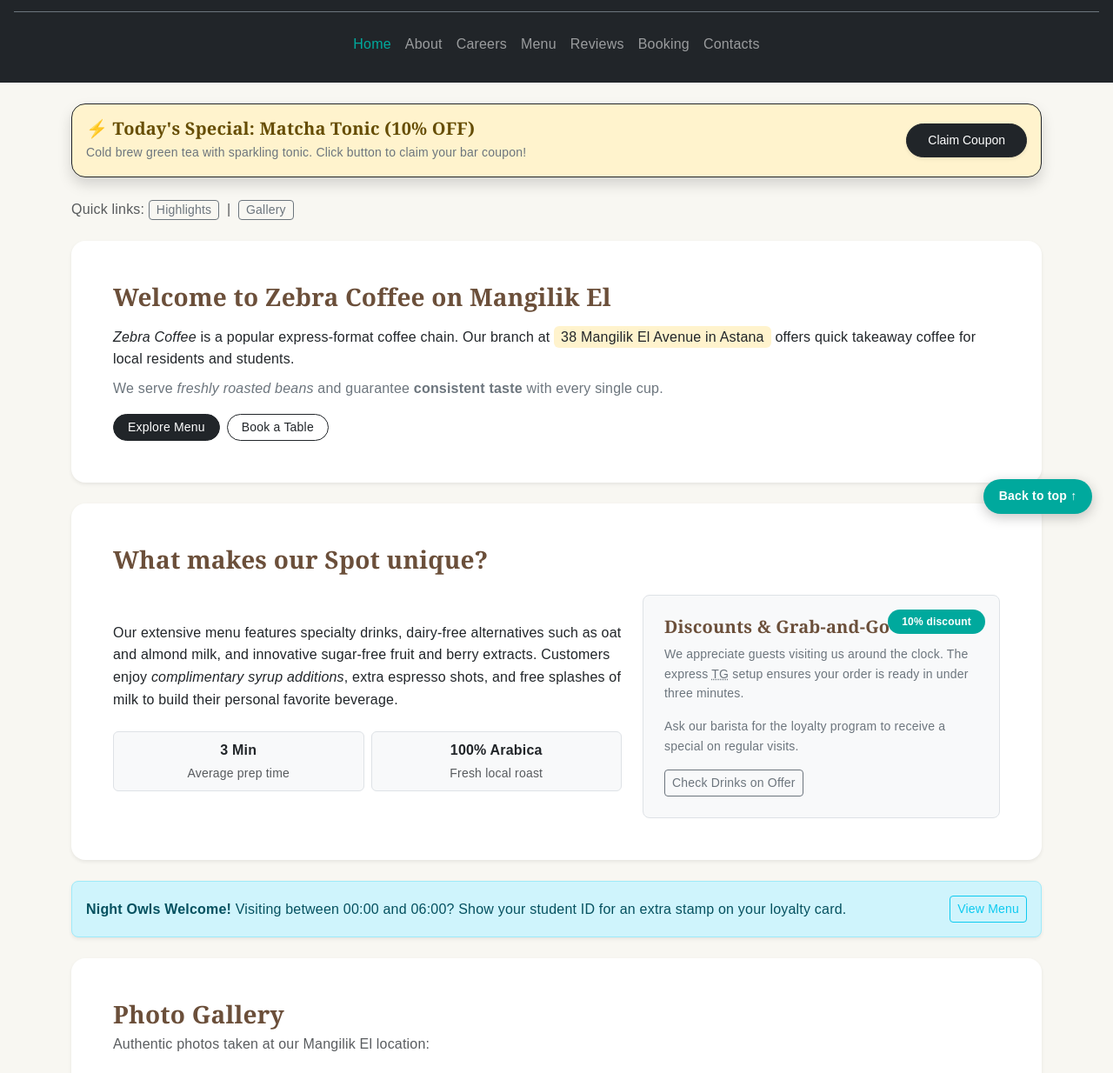
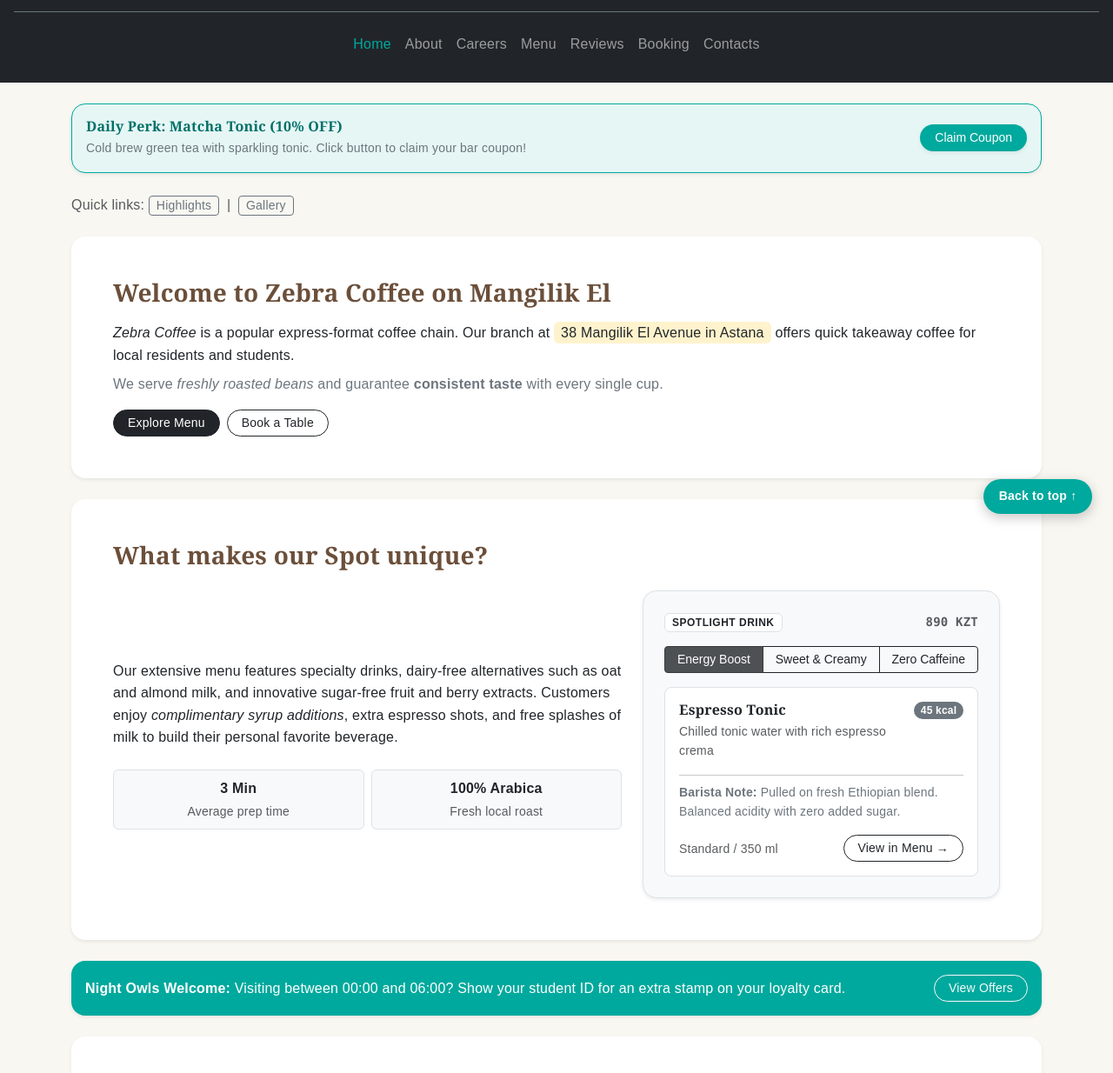
Before and after one commit to doni888-md/assignment1_zebracoffee, a plain HTML site: page index.html in a window 1280 px wide. Shown: the part 185-1419 px from the top of the page at 87% size. Drawn offline with nearby package versions, Linux system fonts and the light colour scheme.

Commit message:
add some shanges

```diff
--- a/index.html
+++ b/index.html
@@ -69,11 +69,12 @@
             </div>
         </section>
 
-        <!-- Highlights Section with Nested Grid -->
-        <section id="highlights" class="card shadow-sm border-0 p-4 p-md-5 mb-4 rounded-4">
+        <!-- Highlights Section with Interactive Spotlight Widget -->
+        <section id="highlights" class="card shadow-sm border-0 p-4 p-md-5 mb-4 rounded-4 bg-white">
             <h2 class="h3 fw-bold mb-4 text-center text-md-start">What makes our Spot unique?</h2>
 
             <div class="row g-4 align-items-center">
+                <!-- Left Column: Highlights Info -->
                 <div class="col-12 col-lg-7">
                     <p class="mb-3">
                         Our extensive menu features specialty drinks, dairy-free alternatives
@@ -83,7 +84,6 @@
                         favorite beverage.
                     </p>
 
-                    <!-- Nested Row inside column -->
                     <div class="row g-2 pt-2">
                         <div class="col-6">
                             <div class="p-2 border rounded text-center bg-light">
@@ -100,31 +100,58 @@
                     </div>
                 </div>
 
+                <!-- Right Column: Interactive Spotlight Widget (Instead of static discounts) -->
                 <div class="col-12 col-lg-5">
-                    <aside class="p-4 rounded-3 border position-relative bg-light">
-                        <span class="badge position-absolute top-0 end-0 m-3 px-3 py-2 rounded-pill badge-zebra fw-bold">
-                            10% discount
-                        </span>
+                    <div class="card border rounded-4 shadow-sm p-4 bg-light position-relative" id="drink-widget-box">
+                        <div class="d-flex justify-content-between align-items-center mb-3">
+                            <span class="badge bg-white text-dark border px-2 py-1 fw-bold text-uppercase" style="letter-spacing: 0.5px;">
+                                Spotlight Drink
+                            </span>
+                            <span class="small fw-semibold text-muted font-monospace" id="widget-price">890 KZT</span>
+                        </div>
 
-                        <h3 class="h5 fw-bold mb-2">Discounts &amp; Grab-and-Go</h3>
-                        <p class="small text-secondary mb-3">
-                            We appreciate guests visiting us around the clock. The express <abbr title="To-Go format">TG</abbr> setup ensures your order is ready in under three minutes.
-                        </p>
-                        <p class="small text-secondary mb-3">
-                            Ask our barista for the loyalty program to receive a special on regular visits.
-                        </p>
-                        <a href="menu.html" class="btn btn-outline-secondary btn-sm" id="hero-discount-link">Check Drinks on Offer</a>
-                    </aside>
+                        <!-- Filter Buttons (Energy / Sweet / Zero) -->
+                        <div class="btn-group btn-group-sm w-100 mb-3" role="group" id="drink-preset-filters">
+                            <button type="button" class="btn btn-dark active filter-preset-btn" data-preset="energy">Energy Boost</button>
+                            <button type="button" class="btn btn-outline-dark filter-preset-btn" data-preset="sweet">Sweet &amp; Creamy</button>
+                            <button type="button" class="btn btn-outline-dark filter-preset-btn" data-preset="zero">Zero Caffeine</button>
+                        </div>
+
+                        <!-- Target Display Box -->
+                        <div id="drink-display-panel" class="bg-white p-3 rounded-3 border">
+                            <div class="d-flex justify-content-between align-items-start">
+                                <div>
+                                    <h3 class="h6 fw-bold text-dark mb-1" id="drink-title">Espresso Tonic</h3>
+                                    <p class="small text-muted mb-2" id="drink-subtitle">Chilled tonic water with rich espresso crema</p>
+                                </div>
+                                <span class="badge bg-secondary rounded-pill" id="drink-calories">45 kcal</span>
+                            </div>
+
+                            <hr class="my-2">
+
+                            <div class="small text-secondary mb-3" id="drink-details">
+                                <strong>Barista Note:</strong> Pulled on fresh Ethiopian blend. Balanced acidity with zero added sugar.
+                            </div>
+
+                            <div class="d-flex justify-content-between align-items-center">
+                                <span class="small text-muted" id="drink-portion">Standard / 350 ml</span>
+                                <a href="menu.html" class="btn btn-sm btn-outline-dark rounded-pill px-3" id="drink-order-link">View in Menu &rarr;</a>
+                            </div>
+                        </div>
+                    </div>
                 </div>
             </div>
         </section>
 
-        <!-- Bootstrap Alert Component -->
-        <div class="alert alert-info d-flex align-items-center justify-content-between mb-4 shadow-sm rounded-3" role="alert" id="student-promo-alert">
-            <div>
-                <strong>Night Owls Welcome!</strong> Visiting between 00:00 and 06:00? Show your student ID for an extra stamp on your loyalty card.
-            </div>
-            <a href="menu.html" class="btn btn-sm btn-outline-info text-nowrap ms-3 d-none d-sm-inline-block" id="promo-alert-btn">View Menu</a>
+        <!-- Zebra Teal Night Owls Alert -->
+        <div class="d-flex align-items-center justify-content-between mb-4 p-3 shadow-sm rounded-4 text-white"
+             style="background-color: #00A99D;"
+             role="alert"
+             id="student-promo-alert">
+             <div>
+                <strong>Night Owls Welcome:</strong> Visiting between 00:00 and 06:00? Show your student ID for an extra stamp on your loyalty card.
+             </div>
+            <a href="menu.html" class="btn btn-sm btn-outline-light rounded-pill text-nowrap ms-3 d-none d-sm-inline-block px-3" id="promo-alert-btn">View Offers</a>
         </div>
 
         <!-- Asymmetric Photo Gallery -->
--- a/js/homepage.js
+++ b/js/homepage.js
@@ -1,61 +1,136 @@
 'use strict';
 
 /**
+ * Zebra Coffee - Homepage Interactive Logic
  * jQuery Version: 3.7.1
- * Enclosed in $(function() { ... }) to avoid DOM lookup bottlenecks.
+ * Encapsulated in $(function() { ... }) to ensure full DOM construction before wiring handlers.
  *
- * Feature Rewrite: Daily In-Store Special
- * Replaced verbose document.createElement and native listeners with jQuery DOM generation,
- * chaining, and .fadeIn() animation.
+ * Comparison Comment (Feature Rewrite: In-Store Special Promo & Interactive Drink Showcase):
+ * Replaced verbose document.createElement, manual appendChild, and native listeners with jQuery
+ * dynamic selectors, chained classes, .fadeIn() / .fadeOut() transitions, and .on() events.
+ * The resulting codebase is more compact, declarative, and improves interactive UI state handling.
  */
+
+const presetDrinks = {
+  energy: {
+    title: 'Double Espresso Tonic',
+    subtitle: 'Chilled tonic water with rich espresso crema',
+    price: '890 KZT',
+    calories: '45 kcal',
+    portion: 'Standard / 350 ml',
+    note: 'Pulled on fresh Ethiopian blend. Balanced acidity with zero added sugar.'
+  },
+  sweet: {
+    title: 'Salted Caramel Raf',
+    subtitle: 'Steamed cream infused with Madagascar vanilla',
+    price: '1 390 KZT',
+    calories: '280 kcal',
+    portion: 'Large / 480 ml',
+    note: 'Prepared with house-made salted caramel and calibrated espresso.'
+  },
+  zero: {
+    title: 'Buckwheat Herbal Latte',
+    subtitle: 'Warm decaf buckwheat infusion with oat microfoam',
+    price: '1 040 KZT',
+    calories: '120 kcal',
+    portion: 'Medium / 350 ml',
+    note: '100% caffeine-free. Comforting honey cookie notes for late study sessions.'
+  }
+};
 
 const dailySpecials = [
   { name: 'Raf Citrus', desc: 'Creamy espresso with natural orange zest', discount: '15%' },
   { name: 'Matcha Tonic', desc: 'Cold brew green tea with sparkling tonic', discount: '10%' },
   { name: 'Spanish Latte', desc: 'Silky milk with sweet condensed layers', discount: '20%' },
-  { name: 'Filter Geisha', desc: 'Fresh local roast from Astana roastery', discount: '15%' }
+  { name: 'Vanilla Cappuccino', desc: 'Silky microfoam with Madagascar vanilla and fresh local espresso', discount: '15%' }
 ];
 
 $(function () {
+  const $presetButtons = $('#drink-preset-filters .filter-preset-btn');
+  const $displayPanel = $('#drink-display-panel');
+  const $priceTag = $('#widget-price');
+
+  $presetButtons.on('click', function () {
+    const $clicked = $(this);
+    const key = $clicked.attr('data-preset');
+    const data = presetDrinks[key];
+
+    if (!data) return;
+
+    $clicked
+      .addClass('btn-dark active')
+      .removeClass('btn-outline-dark')
+      .siblings()
+      .removeClass('btn-dark active')
+      .addClass('btn-outline-dark');
+
+    $displayPanel.fadeOut(150, function () {
+      $('#drink-title').text(data.title);
+      $('#drink-subtitle').text(data.subtitle);
+      $('#drink-calories').text(data.calories);
+      $('#drink-portion').text(data.portion);
+      $('#drink-details').html(`<strong>Barista Note:</strong> ${data.note}`);
+      $priceTag.text(data.price);
+
+      $displayPanel.fadeIn(200);
+    });
+  });
+
   const $promoContainer = $('#live-announcement-container');
-  if (!$promoContainer.length) return;
-
+  if ($promoContainer.length) {
     const randomIndex = Math.floor(Math.random() * dailySpecials.length);
     const todaysDrink = dailySpecials[randomIndex];
 
     $promoContainer
       .removeClass('hidden')
-    .addClass('alert alert-warning border-dark d-flex flex-column flex-md-row justify-content-between align-items-md-center shadow rounded-4 p-3 mb-4')
+      .addClass('d-flex flex-column flex-md-row justify-content-between align-items-md-center shadow-sm rounded-4 p-3 mb-4')
+      .css({
+        'background-color': '#E6F6F5',
+        'border': '1.5px solid #00A99D',
+        'color': '#005751'
+      })
       .hide();
 
     const $textBlock = $('<div>').addClass('mb-2 mb-md-0');
-  const $title = $('<h6>').addClass('fw-bold mb-1 fs-5').text(`⚡ Today's Special: ${todaysDrink.name} (${todaysDrink.discount} OFF)`);
-  const $desc = $('<p>').addClass('mb-0 small text-secondary').text(`${todaysDrink.desc}. Click button to claim your bar coupon!`);
+    const $title = $('<h6>')
+      .addClass('fw-bold mb-1 fs-6')
+      .css('color', '#007068')
+      .text(`Daily Perk: ${todaysDrink.name} (${todaysDrink.discount} OFF)`);
+
+    const $desc = $('<p>')
+      .addClass('mb-0 small text-secondary')
+      .text(`${todaysDrink.desc}. Click button to claim your bar coupon!`);
+
     $textBlock.append($title, $desc);
 
     const $buttonWrapper = $('<div>');
     const $promoBtn = $('<button>')
       .attr('type', 'button')
-    .addClass('btn btn-dark btn-sm rounded-pill px-4 py-2 text-nowrap coupon-btn shadow-sm')
+      .addClass('btn btn-sm rounded-pill px-3 py-1 text-nowrap text-white coupon-btn shadow-sm')
+      .css('background-color', '#00A99D')
       .text('Claim Coupon');
 
     $buttonWrapper.append($promoBtn);
     $promoContainer.append($textBlock, $buttonWrapper);
 
-  $promoContainer.fadeIn(700, function () {
-    console.log('Special promo loaded successfully via jQuery.');
+    $promoContainer.fadeIn(500, function () {
+      console.log('Daily promo banner mounted successfully.');
     });
 
     $promoContainer.on('click', '.coupon-btn', function () {
       const randomCoupon = `ZEB-${Math.floor(1000 + Math.random() * 9000)}`;
-
       $(this)
-      .fadeOut(200, function () {
+        .fadeOut(150, function () {
           $(this)
-          .removeClass('btn btn-dark btn-sm rounded-pill coupon-btn')
-          .addClass('badge bg-success fs-6 p-2 text-wrap shadow-sm')
-          .text(`✅ Active Coupon: #${randomCoupon}`)
-          .fadeIn(300);
+            .removeClass('btn btn-sm coupon-btn')
+            .addClass('badge font-monospace p-2 fs-6 shadow-sm')
+            .css({
+              'background-color': '#007068',
+              'color': '#ffffff'
+            })
+            .text(`CODE: #${randomCoupon}`)
+            .fadeIn(200);
         });
     });
+  }
 });
```
Lines whose indentation alone changed are shown as unchanged.
